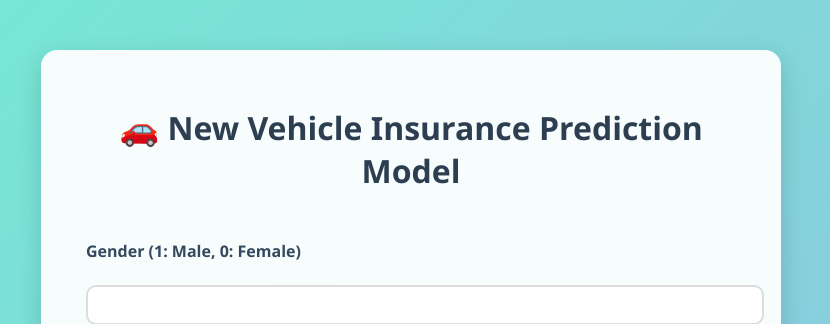
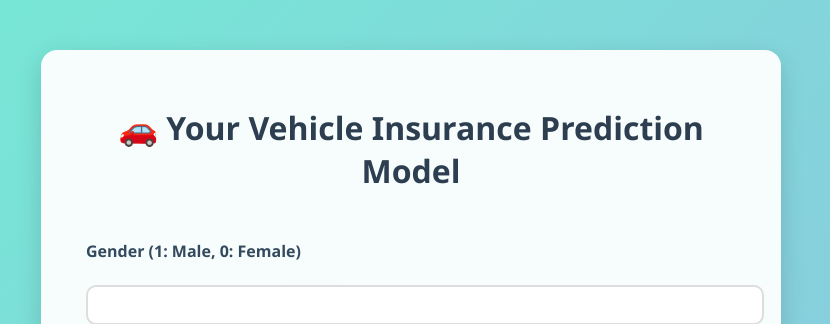
Before and after one commit to imran1004m/mlops-project1, a FastAPI app: page / in a window 1280 px wide. Shown: the top 324 px of the page, without its empty margins (229-1059 px from the left). Run offline with FastAPI, Linux system fonts and the light colour scheme; parts of the project's set-up code (start-up, migrations or seed data) failed here and were passed over.

Commit message:
changes in the html

```diff
--- a/templates/vehicledata.html
+++ b/templates/vehicledata.html
@@ -91,7 +91,7 @@
 </head>
 <body>
     <div class="container">
-        <h1>🚗 New Vehicle Insurance Prediction Model</h1>
+        <h1>🚗 Your Vehicle Insurance Prediction Model</h1>
 
         <form method="post" action="/">
             <label for="Gender">Gender (1: Male, 0: Female)</label>
```
